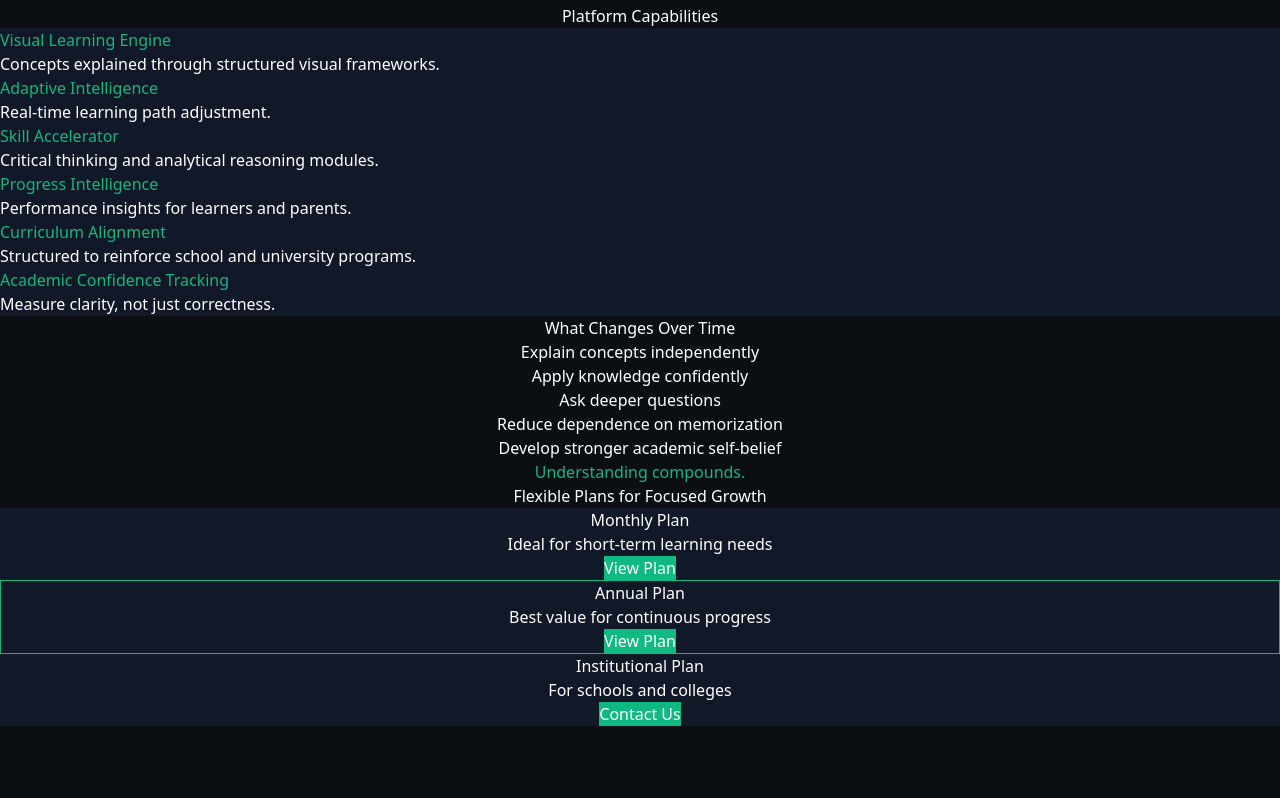
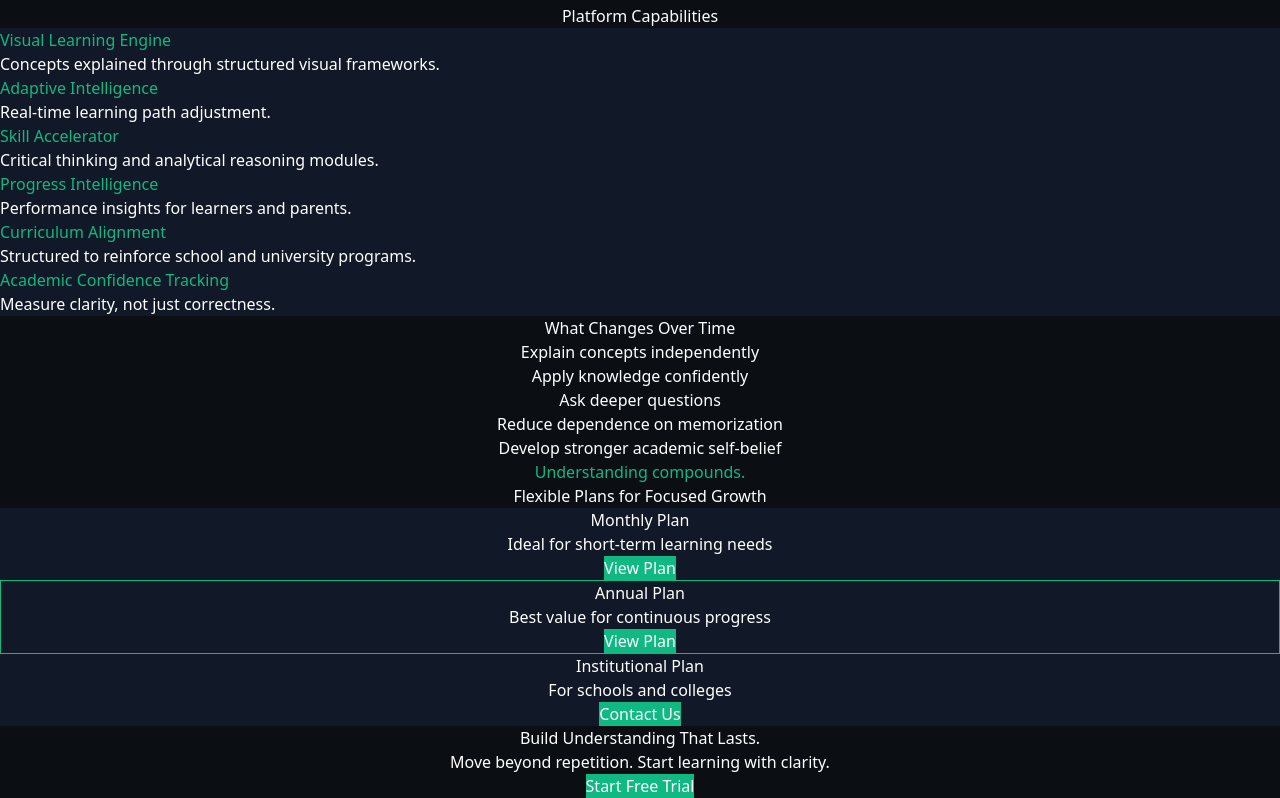
Before and after one commit to gaurav-shinde-07/Setu.ai, a Next.js app: page / in a window 1280 px wide. Shown: the part 1924-2722 px from the top of the page. Before the commit the page ends 2650 px from the top, so only its background shows below. Built offline with nearby package versions, Linux system fonts and the light colour scheme.

Commit message:
feat: add Final CTA section for conversion

```diff
--- a/app/page.tsx
+++ b/app/page.tsx
@@ -8,6 +8,7 @@ import Differentiation from "../components/Differentiation";
 import FeatureGrid from "../components/FeatureGrid";
 import Results from "../components/Results";
 import Pricing from "../components/Pricing";
+import FinalCTA from "../components/FinalCTA";
 
 export default function Home() {
   return (
@@ -22,6 +23,7 @@ export default function Home() {
       <FeatureGrid />
       <Results />
       <Pricing />
+      <FinalCTA />
     </main>
   );
 }
--- /dev/null
+++ b/components/FinalCTA.tsx
@@ -0,0 +1,30 @@
+"use client";
+
+import { motion } from "framer-motion";
+
+const FinalCTA = () => {
+  return (
+    <section className="w-full py-24 px-6 md:px-20 bg-white text-black text-center">
+
+      <motion.h2
+        initial={{ opacity: 0, y: 40 }}
+        whileInView={{ opacity: 1, y: 0 }}
+        transition={{ duration: 0.6 }}
+        className="text-3xl md:text-4xl font-bold mb-6"
+      >
+        Build Understanding That Lasts.
+      </motion.h2>
+
+      <p className="text-gray-600 mb-8">
+        Move beyond repetition. Start learning with clarity.
+      </p>
+
+      <button className="bg-[#10B981] hover:bg-green-600 px-6 py-3 rounded-md text-white transition">
+        Start Free Trial
+      </button>
+
+    </section>
+  );
+};
+
+export default FinalCTA;
```
